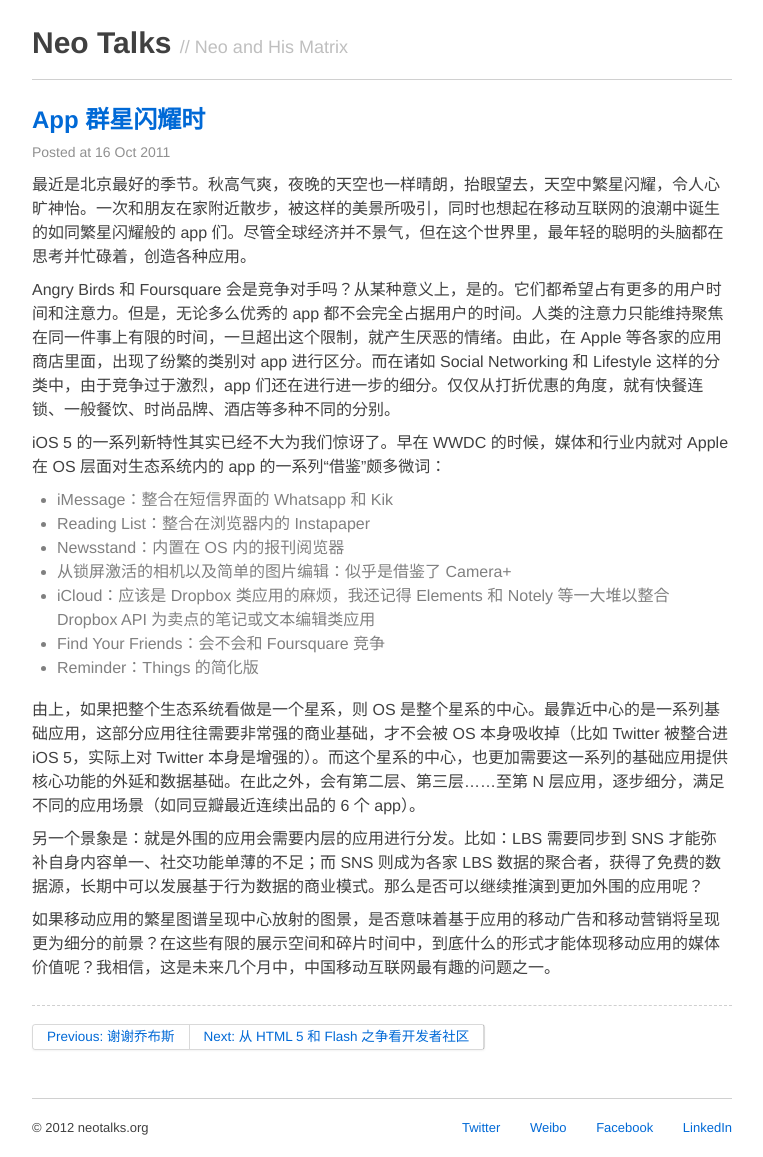
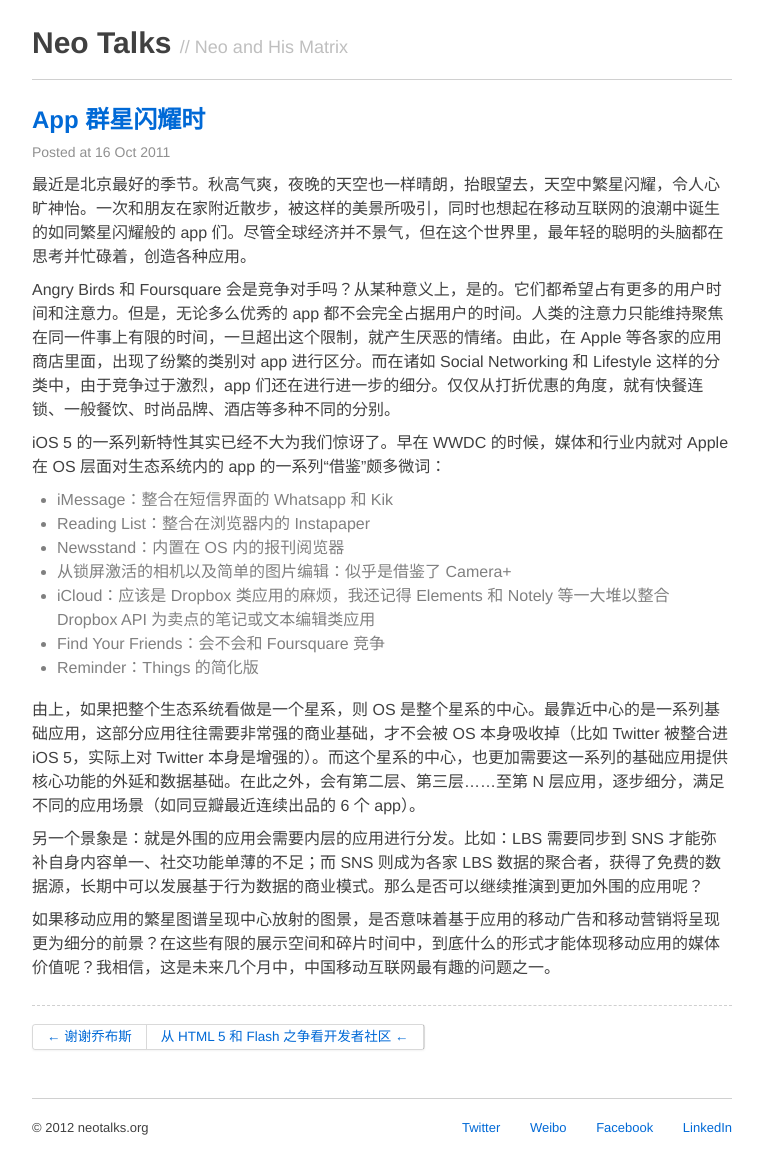
Before and after one commit to neozhang/neotalks.org, a Jekyll site: the page built from _posts/2011-10-16-the-galaxy-of-apps.md, in a window 1280 px wide. Shown: the whole page, without its empty margins (138-901 px from the left). Built offline with Jekyll 4.4.1, drawn with Linux system fonts in a browser that asks for light colours; Markdown is read by kramdown in place of the engine named in the settings.

Commit message:
small change to post navigation

```diff
--- a/_layouts/post.html
+++ b/_layouts/post.html
@@ -15,12 +15,12 @@
 		<ul>
 		{% if page.previous %}
 			<li>
-				<a href="{{ page.previous.url }}">Previous: {{ page.previous.title }}</a>
+				<a href="{{ page.previous.url }}">&larr; {{ page.previous.title }}</a>
 			</li>
 		{% endif %}
 		{% if page.next %}
 			<li>
-				<a href="{{ page.next.url }}">Next: {{ page.next.title }}</a>
+				<a href="{{ page.next.url }}">{{ page.next.title }} &larr;</a>
 			</li>
 	    {% endif %}
 	</div>
```
